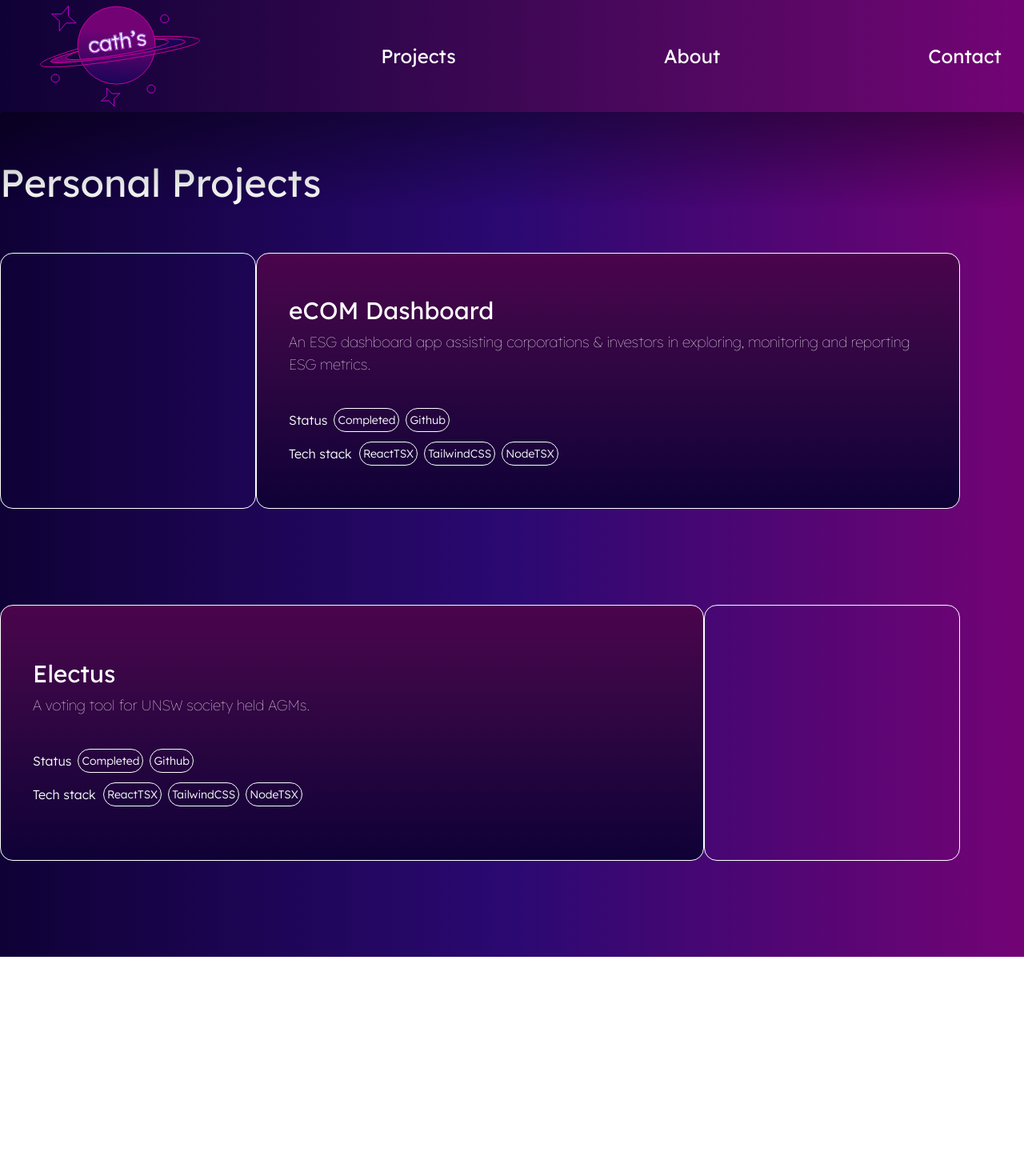
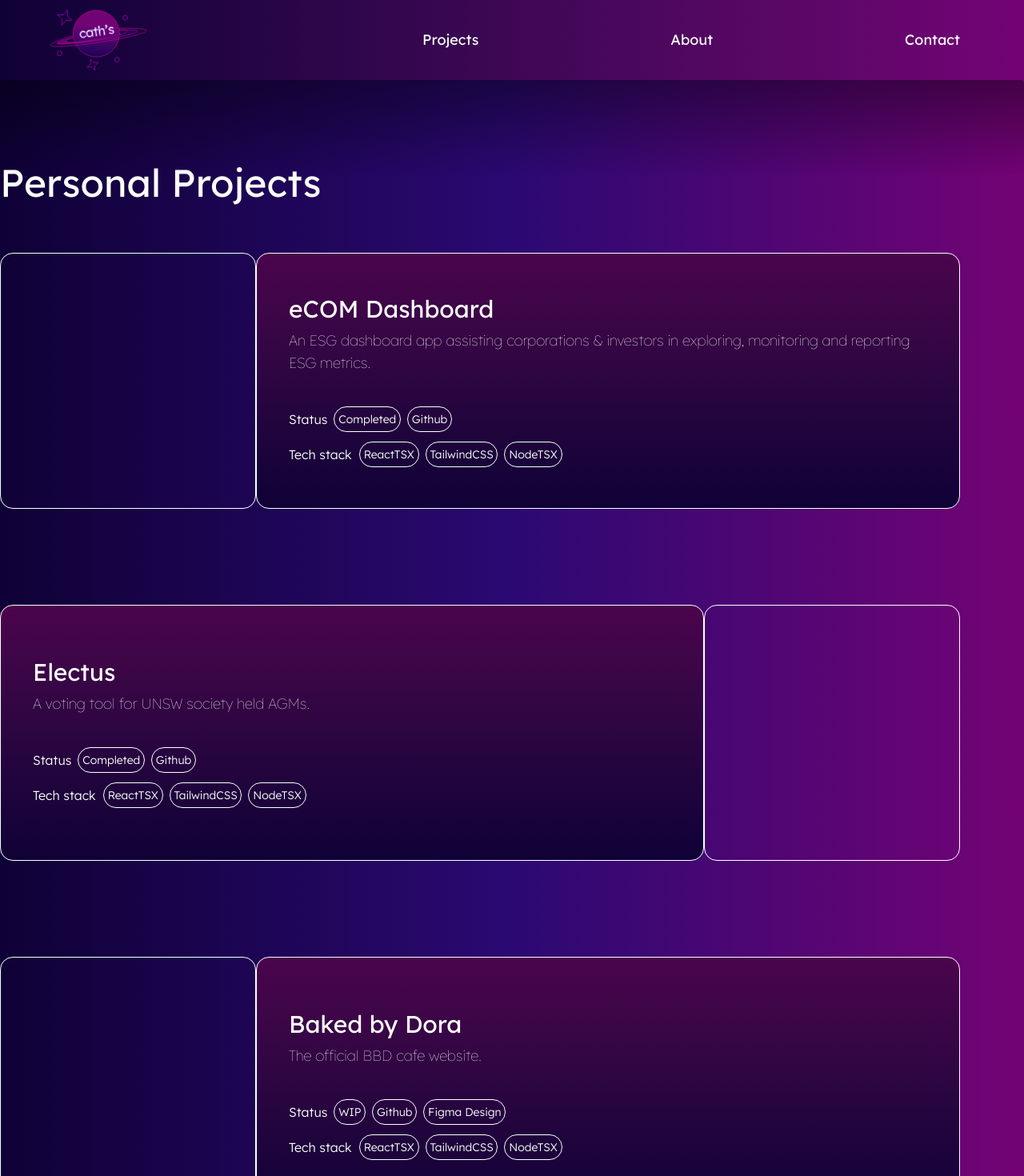
Before and after one commit to cathqine/caths-space, a React (Vite) app in the folder frontend/: page / in a window 1280 px wide. Shown: the top 1470 px of the page at 80% size. Before the commit the page ends 1196 px from the top, so only its background shows below. Built offline with nearby package versions, Linux system fonts and the light colour scheme.

Commit message:
projects page set up

```diff
--- a/frontend/src/App.css
+++ b/frontend/src/App.css
@@ -37,6 +37,15 @@ body {
   /* text-align: center; */
 }
 
+#logo {
+  background-image: url(./assets/logo-transparent.svg);
+  display: block;
+  margin: 0 auto;
+  /* text-indent: -9999px; */
+  width: 20rem;
+  height: 10rem;
+}
+
 .logo {
   height: 6em;
   padding: 1.5em;
@@ -67,3 +76,32 @@ body {
     animation: logo-spin infinite 20s linear;
   }
 }
+
+.hover-underline-animation {
+  display: inline-block;
+  position: relative;
+}
+
+.hover-underline-animation::after {
+  content: '';
+  position: absolute;
+  width: 100%;
+  transform: scaleX(0);
+  height: 2px;
+  bottom: 0;
+  left: 0;
+  background-color: rgb(176, 87, 155);
+  transition: transform 0.25s ease-out;
+}
+
+.hover-underline-animation:hover::after {
+  transform: scaleX(1);
+}
+
+.hover-underline-animation.left::after {
+  transform-origin: bottom right;
+}
+
+.hover-underline-animation.left:hover::after {
+  transform-origin: bottom left;
+}
--- a/frontend/src/components/CardDesc.tsx
+++ b/frontend/src/components/CardDesc.tsx
@@ -10,11 +10,11 @@ interface CardDescProps {
 
 export default function CardDesc({ title, caption, status, techstack }: CardDescProps) {
   // tag types
-  const frontend = ['ReactTSX', 'ReactJS', 'TailwindCSS', 'MUI']; // blue
-  const stage = ['Launched', 'Figma Design', 'Github', 'Completed']; // green
-  const inProgress = ['WIP', 'Archived']; // orange
+  // const frontend = ['ReactTSX', 'ReactJS', 'TailwindCSS', 'MUI']; // blue
+  // const stage = ['Launched', 'Figma Design', 'Github', 'Completed']; // green
+  // const inProgress = ['WIP', 'Archived']; // orange
 
-  const [type, setType] = useState<string>('blue');
+  const [type, /*setType*/] = useState<string>('blue');
 
   return (
     <div className="lexend-light h-80 w-220 bg-gradient-to-b from-[#4b044c] to-[#0f0136] border-1 rounded-2xl flex flex-col justify-center p-10">
--- a/frontend/src/components/NavBar.tsx
+++ b/frontend/src/components/NavBar.tsx
@@ -4,12 +4,13 @@ import logot from '../assets/logo-transparent.svg'
 export default function NavBar() {
   return (
     <>
-      <div className="full bg-gradient-to-r from-[#0f0136] to-[#730375] text-white top-0 fixed h-35 w-full flex flex-row justify-between">
-        <div className="fixed top-35 w-full bg-gradient-to-b from-black/40 to-transparent text-white font-semibold rounded p-15"></div>
-        <div className="flex justify-center">
-          <img alt="cath's space logo" src={logot} width="300rem" height="auto" />
-        </div>
-        <div className="lexend flex flex-row items-center gap-65 justify-center w-[65%]">
+      <div className="full h-25 w-full bg-gradient-to-r from-[#0f0136] to-[#730375] text-white top-0 fixed flex flex-row justify-between">
+        <div className="fixed top-25 w-full bg-gradient-to-b from-black/40 to-transparent text-white font-semibold rounded p-15"></div>
+
+        <a href="#" className="flex justify-center p-2 ml-10">
+          <img alt="cath's space logo" src={logot} width="150rem" height="auto" />
+        </a>
+        <div className="lexend flex flex-row items-center gap-60 justify-center w-[65%] ">
           <NavLink text="Projects"></NavLink>
           <NavLink text="About"></NavLink>
           <NavLink text="Contact"></NavLink>
--- a/frontend/src/components/NavLink.tsx
+++ b/frontend/src/components/NavLink.tsx
@@ -4,7 +4,7 @@ interface NavLinkProps {
 
 export default function NavLink({ text }: NavLinkProps) {
   return (
-    <div className="h-fit text-2xl">
+    <div className="h-fit text-lg hover-underline-animation left hover:text-white/80 transition duration-300 ease-in-out .">
       {text}
     </div>
   );
--- a/frontend/src/components/ProjectCard.tsx
+++ b/frontend/src/components/ProjectCard.tsx
@@ -3,9 +3,14 @@ import PhotoCard from "./PhotoCard";
 
 interface ProjectCardProps {
   index: number,
+  title: string,
+  caption: string,
+  status: string[],
+  techstack: string[],
+
 }
 
-export default function ProjectCard({ index }: ProjectCardProps) {
+export default function ProjectCard({ index, title, caption, status, techstack }: ProjectCardProps) {
   return (
     <div className="flex flex-row mb-30">
       {
@@ -13,15 +18,17 @@ export default function ProjectCard({ index }: ProjectCardProps) {
           <>
             <PhotoCard leftval={0} rightval={20} />
             <CardDesc
-              title={"eCOM Dashboard"}
-              caption={"An ESG dashboard app assisting corporations & investors in exploring, monitoring and reporting ESG metrics."}
-              status={["Completed", "Github"]}
-              techstack={["ReactTSX", "TailwindCSS", "NodeTSX"]}
-            />
+              title={title}
+              caption={caption}
+              status={status}
+              techstack={techstack} />
           </> :
           <>
-            <CardDesc title={"Electus"} caption={"A voting tool for UNSW society held AGMs."} status={["Completed", "Github"]}
-              techstack={["ReactTSX", "TailwindCSS", "NodeTSX"]} />
+            <CardDesc
+              title={title}
+              caption={caption}
+              status={status}
+              techstack={techstack} />
             <PhotoCard leftval={20} rightval={0} />
           </>
       }
--- a/frontend/src/components/Tag.tsx
+++ b/frontend/src/components/Tag.tsx
@@ -1,16 +1,15 @@
-import { useEffect, useState } from "react";
+import { /*useEffect,*/ useState } from "react";
 
 interface TagProps {
   tag: string,
   colour: string,
 }
 
-export default function Tag({ tag, colour }: TagProps) {
-  const [tagColour, setTagColour] = useState<string>('white');
+export default function Tag({ tag, /*colour*/ }: TagProps) {
+  const [tagColour, /*setTagColour*/] = useState<string>('white');
+  const [tagTextColour, /*setTagTextColour*/] = useState<string>('white')
 
-  const [tagTextColour, setTagTextColour] = useState<string>('white')
-
-  useEffect(() => {
+  /* useEffect(() => {
     getTagTextColour();
   }, [])
 
@@ -27,10 +26,10 @@ export default function Tag({ tag, colour }: TagProps) {
       setTagColour('#CFF0C3')
       setTagTextColour('#0E9530')
     }
-  }
+  } */
 
   return (
-    <div className={`lexend-light w-fit p-1 text-[${tagTextColour}] text-sm bg-[${tagColour}] border-1 rounded-3xl ml-2`}>
+    <div className={`lexend-light w-fit p-[0.3rem] text-[${tagTextColour}] text-sm bg-[${tagColour}] border-1 rounded-3xl ml-2`}>
       {tag}
     </div>
   );
--- a/frontend/src/pages/PersonalProjects.tsx
+++ b/frontend/src/pages/PersonalProjects.tsx
@@ -10,8 +10,21 @@ export default function PersonalProjects() {
       </section>
 
       <section className="mt-16 flex flex-col">
-        <ProjectCard index={1} />
-        <ProjectCard index={2} />
+        <ProjectCard index={1}
+          title={"eCOM Dashboard"}
+          caption={"An ESG dashboard app assisting corporations & investors in exploring, monitoring and reporting ESG metrics."}
+          status={["Completed", "Github"]}
+          techstack={["ReactTSX", "TailwindCSS", "NodeTSX"]} />
+        <ProjectCard index={2}
+          title={"Electus"}
+          caption={"A voting tool for UNSW society held AGMs."}
+          status={["Completed", "Github"]}
+          techstack={["ReactTSX", "TailwindCSS", "NodeTSX"]} />
+        <ProjectCard index={3}
+          title={"Baked by Dora"}
+          caption={"The official BBD cafe website."}
+          status={["WIP", "Github", 'Figma Design']}
+          techstack={["ReactTSX", "TailwindCSS", "NodeTSX"]} />
         {/* <PhotoCard />
         <CardDesc /> */}
       </section>
```
